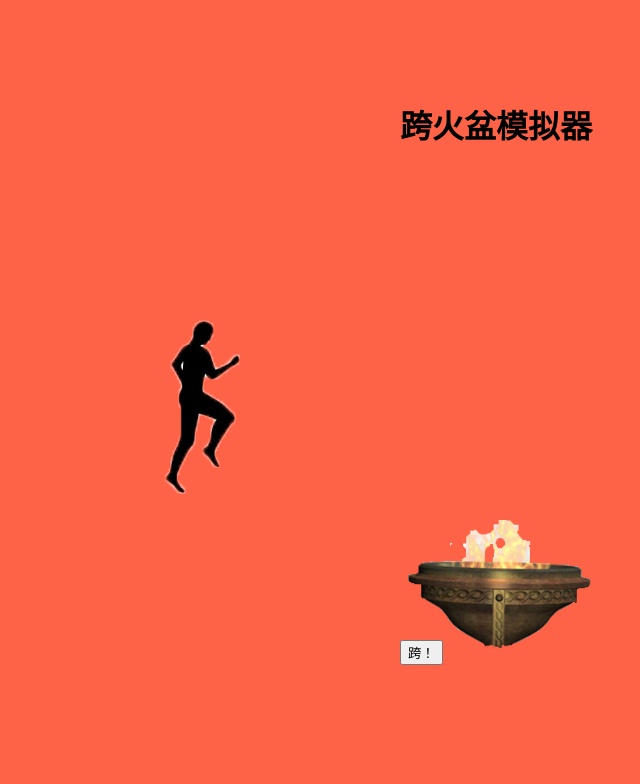
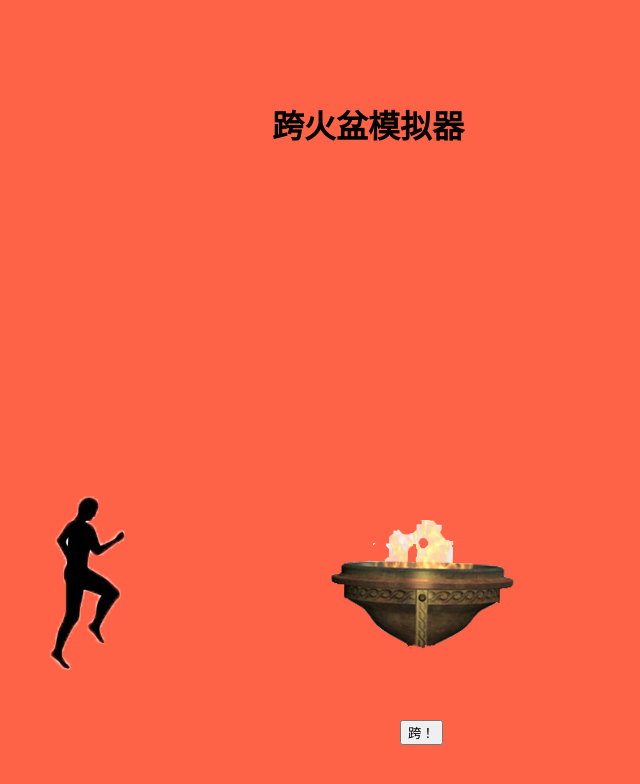
Before and after one commit to Zhangve/theFireBowl, a plain HTML site: page index.html in a window 1280 px wide. Shown: the whole page, without its empty margins (240-880 px from the left). Drawn offline with Linux system fonts and the light colour scheme.

Commit message:
Update fire-bowl.css

```diff
--- a/fire-bowl.css
+++ b/fire-bowl.css
@@ -3,38 +3,37 @@ body{
 }
 .title{
     position: fixed;
-    left: 50%;
+    left: 40%;
     top: 10%;
 }
 .fire-bowl{
     position: fixed;
-    left: 50%;
+    left: 44%;
     top:65%;
-    height: 500;
-    width: 1200;
     color:black;
 }
 .jump-action{
     position: fixed;
-    top:40%;
-    left:30%;
+    top:62%;
+    left:21%;
 }
 .jump-action2{
     position: fixed;
-    left:25%;
+    left:47%;
+    top:50%;
 }
 .jump-action3{
     position: fixed;
-    top: 50%;
-    left:20%;
+    top: 60%;
+    left:74%;
 }
 .button{
     position: fixed;
     left: 50%;
-    top: 80%;
+    top: 90%;
 }
 .let-go{
     position: fixed;
     top:20%;
-    left: 55%;
+    left: 45%;
 }
```
